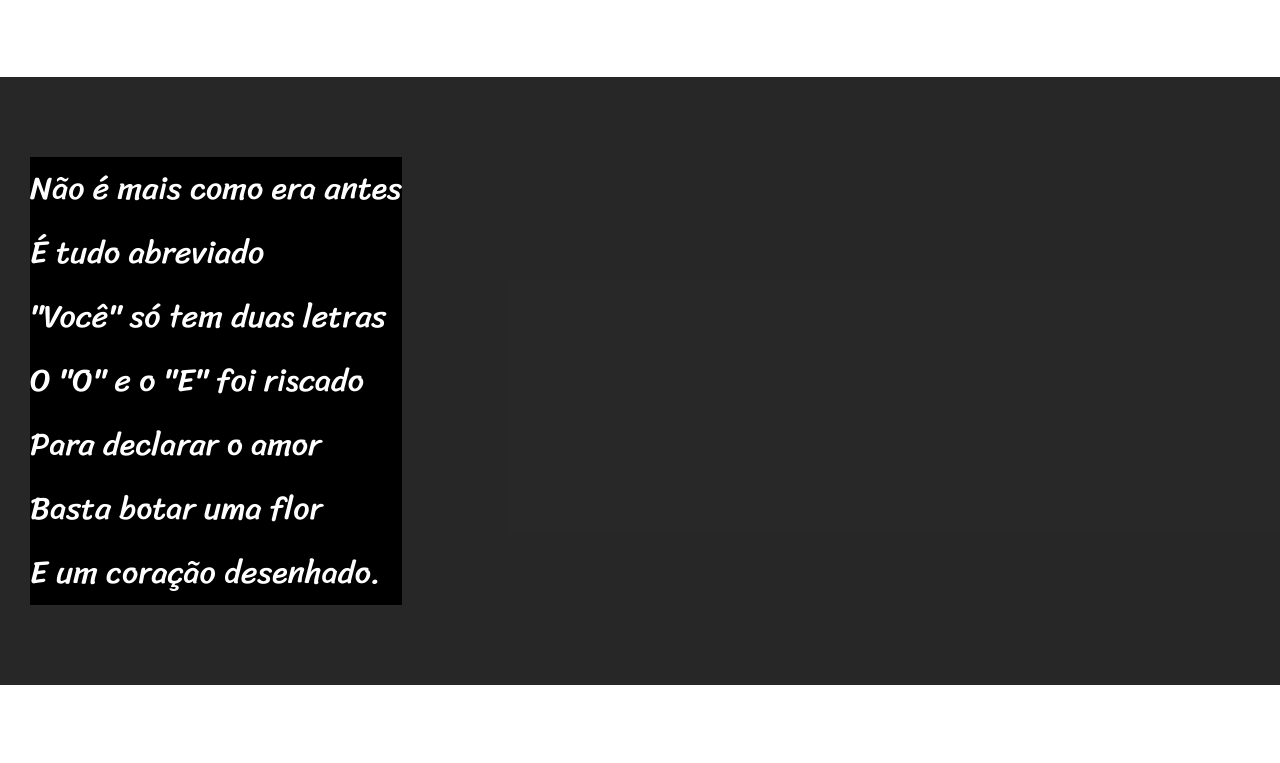
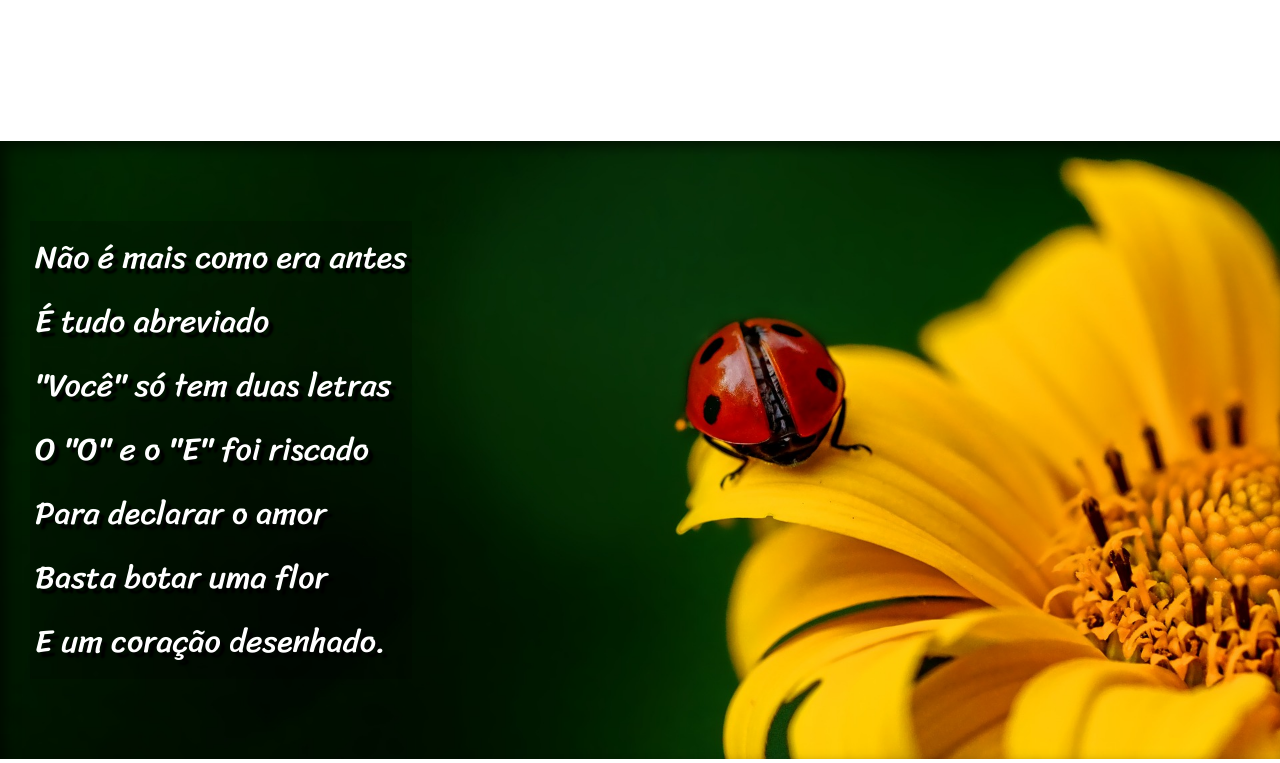
Before and after one commit to GustavoSchnoor/html-css-exercicios-e-desafios, a plain HTML site: page desafios/d012/index.html in a window 1280 px wide. Shown: the part 738-1501 px from the top of the page. Drawn offline with Linux system fonts and the light colour scheme.

Commit message:
att background

```diff
--- a/desafios/d012/estilo/style.css
+++ b/desafios/d012/estilo/style.css
@@ -55,6 +55,10 @@ section {
     font-size: 2em;
 }
 
+section p {
+    padding-bottom: 2em;
+}
+
 .normal {
     background-color: white;
     color: black;
@@ -63,12 +67,27 @@ section {
 .imagem {
     color: white;
     background-color: rgba(14, 13, 13, 0.829);
+    box-shadow: inset 6px 6px 13px #0000008a;
+    background-attachment: fixed;
 }
 
 .imagem p {
     display: inline-block;
-    background-color: black;
+    background-color: #00000030;
+    padding: 5px;
+    text-shadow: 5px 5px 2px black;
 
+}
+
+#img01 {
+    background-image: url(../imagens/background001.jpg);
+    background-position: right center;
+    background-size: cover;
+}
+
+#img02 {
+    background-image: url(../imagens/background002.jpg);
+    background-size: cover;
 }
 
 footer {
--- a/desafios/d012/index.html
+++ b/desafios/d012/index.html
@@ -26,7 +26,7 @@
         </p>
     </section>
 
-    <section class="imagem">
+    <section class="imagem" id="img01">
         <p>
             Não é mais como era antes <br>
             É tudo abreviado <br>
@@ -62,7 +62,7 @@
 
     </section>
 
-    <section class="imagem">
+    <section class="imagem" id="img02">
         <p>
             Tenho saudade das cartas <br>
             Escritas com a própria mão <br>
```
